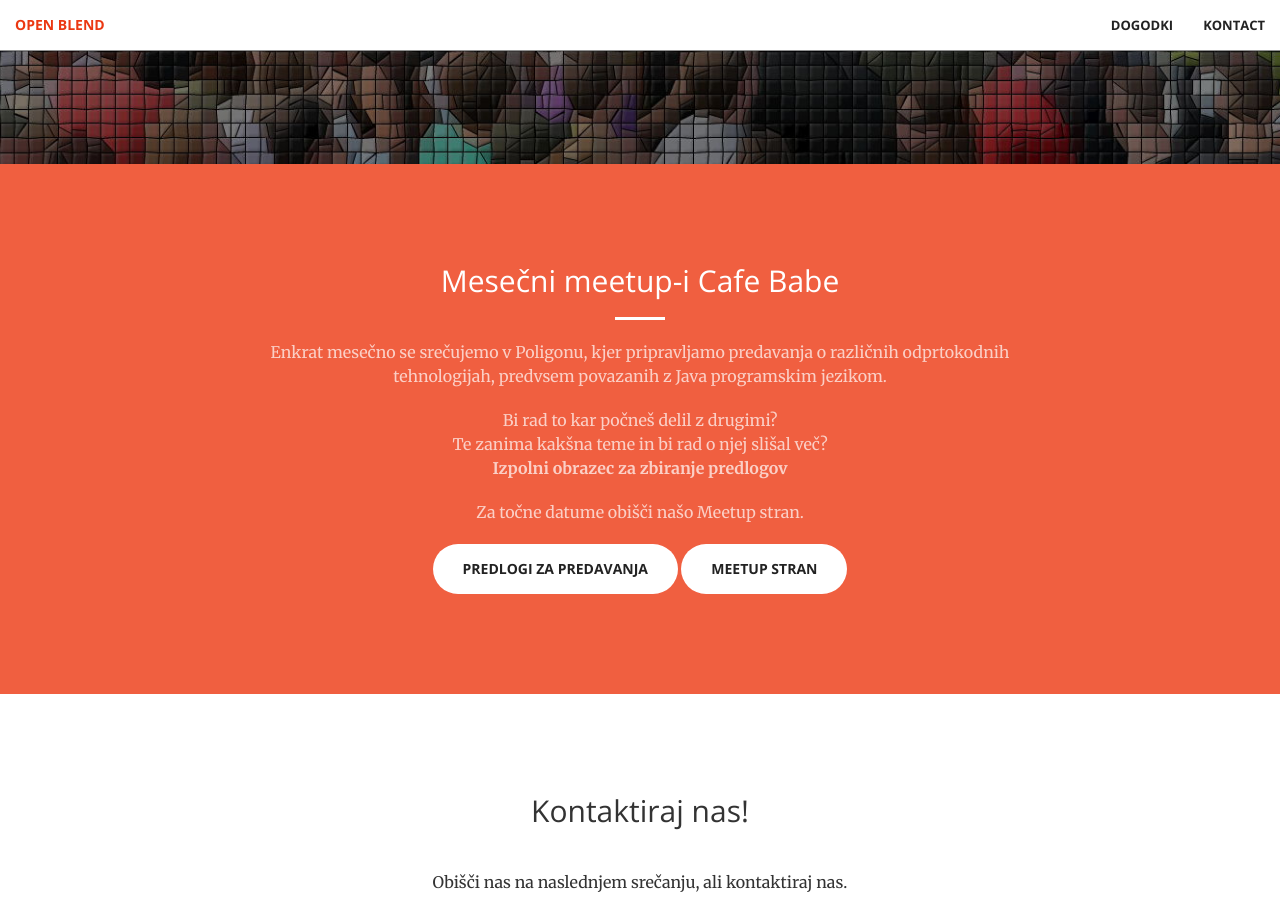
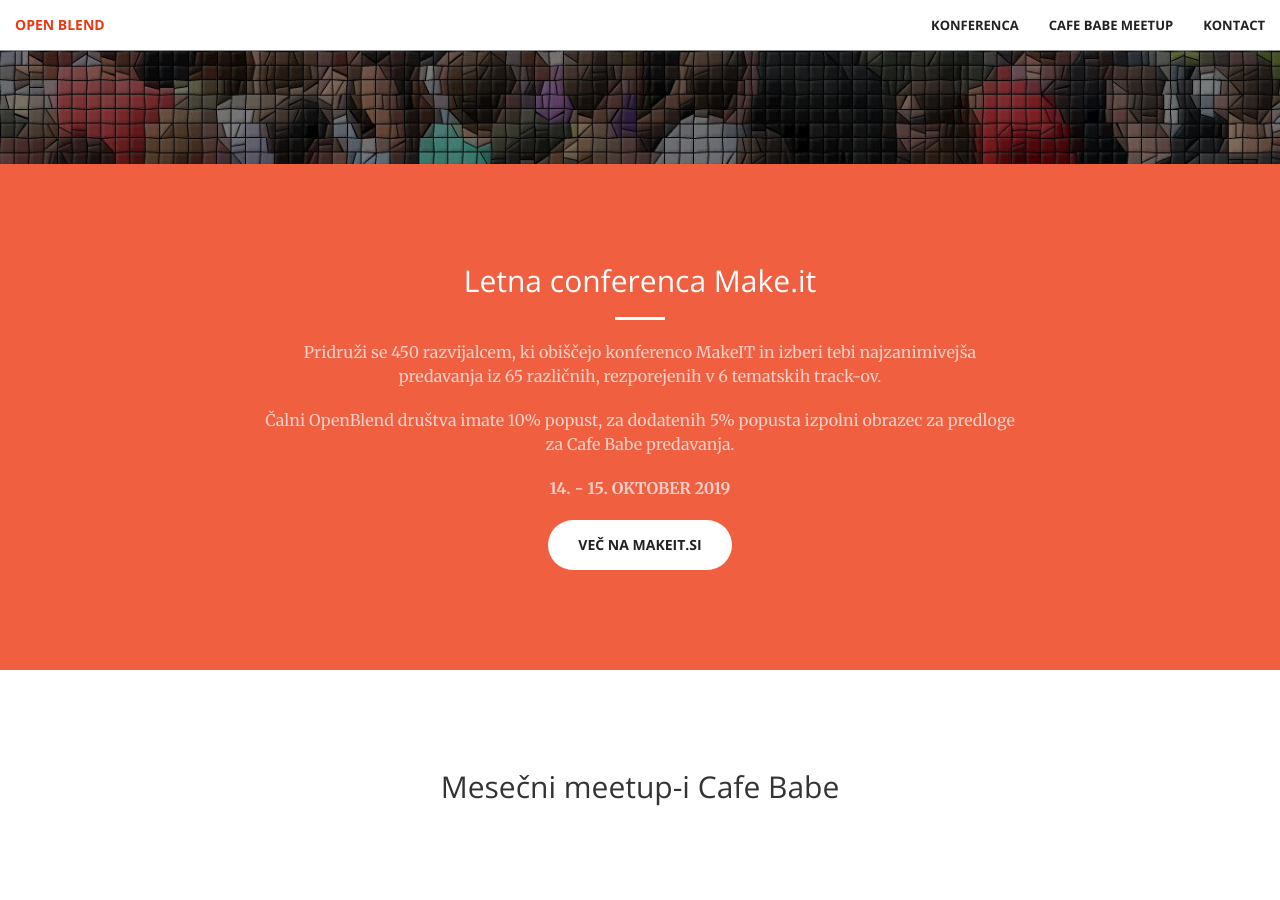
Before and after one commit to openblend/openblend.github.io, a Jekyll site: the page built from index.html, in a window 1280 px wide and 900 px high, scrolled down 736 px. Built offline with Jekyll 4.4.1, drawn with Linux system fonts in a browser that asks for light colours; some of the changed text lies outside the part shown.

Commit message:
Add conference link.

```diff
--- /dev/null
+++ b/_includes/conference.html
@@ -0,0 +1,14 @@
+<section class="bg-primary" id="conference">
+    <div class="container">
+        <div class="row">
+            <div class="col-lg-8 col-lg-offset-2 text-center">
+                <h2 class="section-heading">Letna conferenca Make.it</h2>
+                <hr class="light">
+                <p class="text-faded">Pridruži se 450 razvijalcem, ki obiščejo konferenco MakeIT in izberi tebi najzanimivejša predavanja iz 65 različnih, rezporejenih v 6 tematskih track-ov.</p>
+                <p class="text-faded">Čalni OpenBlend društva imate 10% popust, za dodatenih 5% popusta izpolni obrazec za predloge za Cafe Babe predavanja.</p>
+                <p class="text-faded"><strong>14. - 15. OKTOBER 2019</strong></p>
+                <a href="https://makeit.si/" class="btn btn-default btn-xl" target="_blank">Več na makeit.si</a>
+            </div>
+        </div>
+    </div>
+</section>
--- a/_includes/contact.html
+++ b/_includes/contact.html
@@ -1,10 +1,10 @@
-<section class="" id="contact">
+<section class="bg-primary" id="contact">
     <div class="container">
         <div class="row">
             <div class="col-lg-8 col-lg-offset-2 text-center">
-                <h2 class="section-heading">Kontaktiraj nas!</h2>
+                <h2 class="section-heading">Želim se pridružiti</h2>
                 <hr class="light">
-                <p>Obišči nas na naslednjem srečanju, ali kontaktiraj nas.</p>
+                <p>Obišči nas na naslednjem srečanju, prjavi se v našo Meetup skupino in postani član OpenBlend društva.</p>
             </div>
         <div class="col-lg-2 col-lg-offset-2 text-center">
             <a href="https://www.meetup.com/OpenBlend-Slovenian-Java-User-Group/">
--- a/_includes/events.html
+++ b/_includes/events.html
@@ -1,4 +1,4 @@
-<section class="bg-primary" id="events">
+<section class="" id="events">
     <div class="container">
         <div class="row">
             <div class="col-lg-8 col-lg-offset-2 text-center">
--- a/_includes/nav.html
+++ b/_includes/nav.html
@@ -15,11 +15,11 @@
         <div class="collapse navbar-collapse" id="bs-example-navbar-collapse-1">
             <ul class="nav navbar-nav navbar-right">
                 <li>
-                    <a class="page-scroll" href="#events">Dogodki</a>
+                    <a class="page-scroll" href="#conference">Konferenca</a>
                 </li>
-                <!--li>
-                    <a class="page-scroll" href="#pastevents">Past events</a>
-                </li-->
+                <li>
+                    <a class="page-scroll" href="#events">Cafe Babe MeetUp</a>
+                </li>
                 <li>
                     <a class="page-scroll" href="#contact">Kontact</a>
                 </li>
--- a/_layouts/front.html
+++ b/_layouts/front.html
@@ -6,6 +6,7 @@
 <body id="page-top">
   {% include nav.html %}
   {% include header.html %}
+  {% include conference.html %}
   {% include events.html %}
   {% include contact.html %}
   {% include scripts.html %}
```
